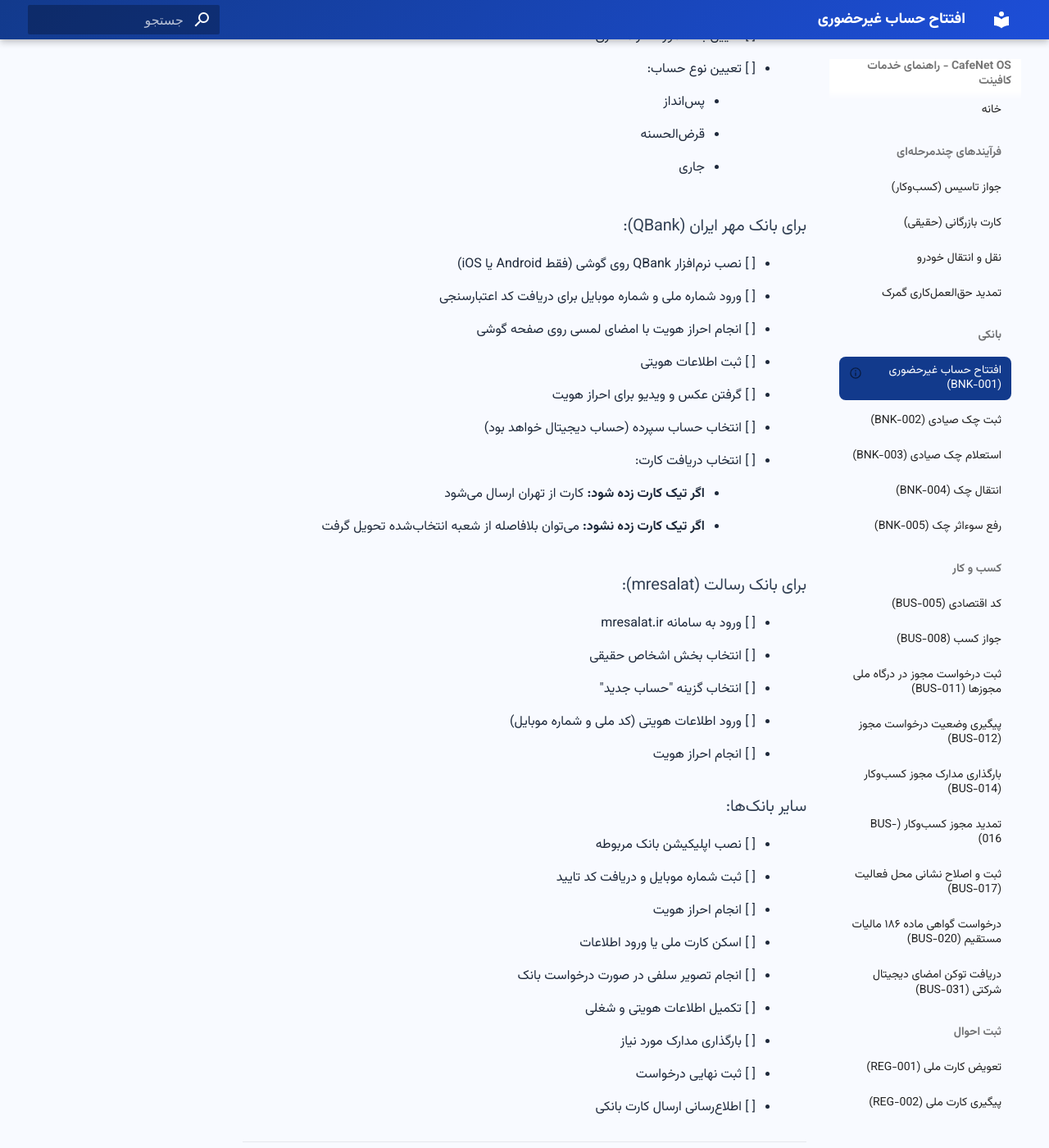
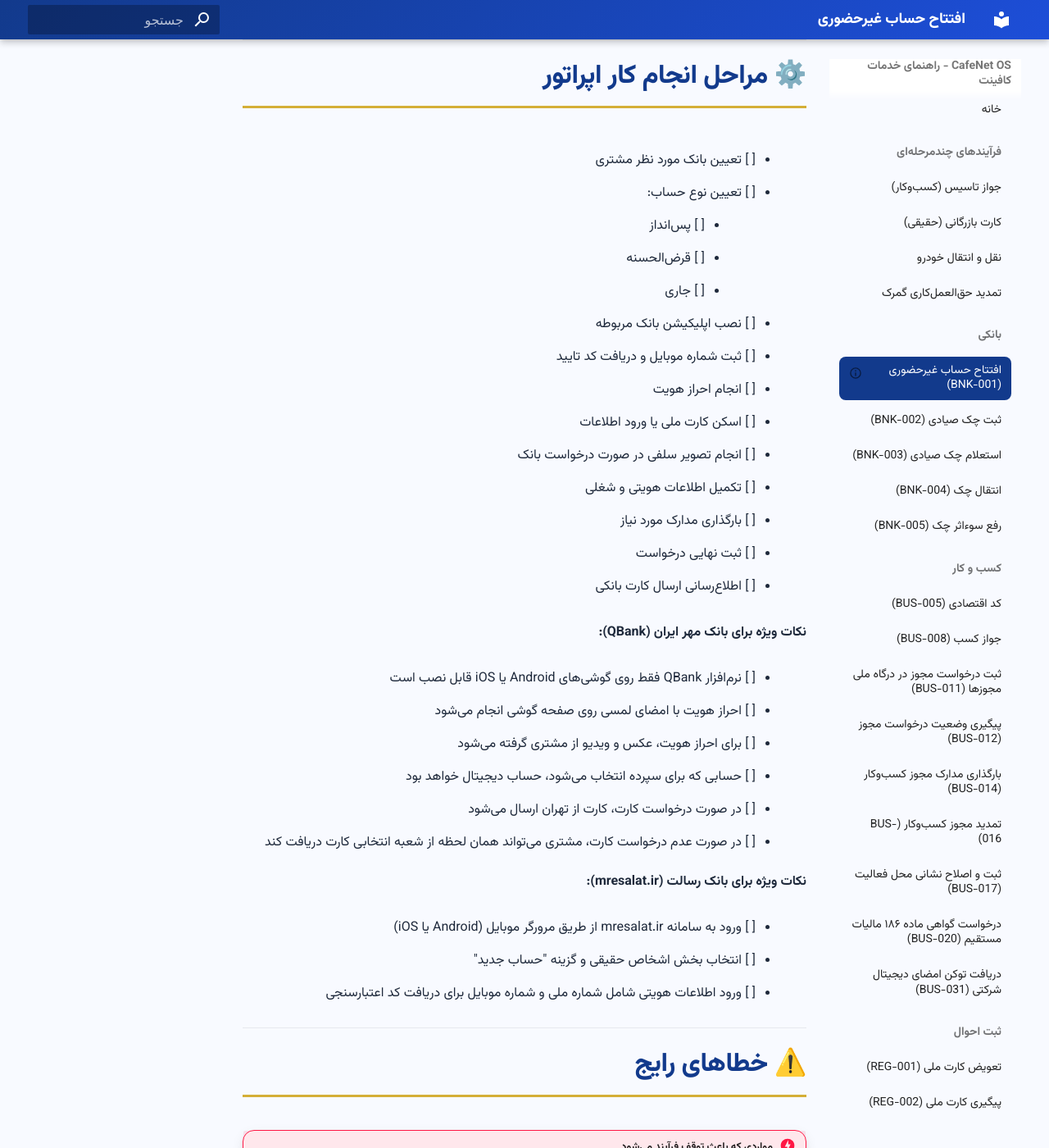
Before and after one commit to PouriMoto/cafinetyar-docs, an MkDocs documentation site: the page built from docs/banking/BNK-001/index.md, in a window 1280 px wide and 1400 px high, scrolled down 1868 px. Shown: the whole window at 82% size. Built offline with MkDocs 1.6.1 and Material for MkDocs 9.7.7, drawn with Linux system fonts in a browser that asks for light colours; some of the changed text lies outside the part shown.

Commit message:
Update index.md

```diff
--- a/docs/banking/BNK-001/index.md
+++ b/docs/banking/BNK-001/index.md
@@ -19,38 +19,50 @@
 
 </div>
 
+
 !!! info "اطلاعات سریع"
+
     **کد خدمت:** BNK-001
+
     **دسته:** خدمات بانکی
+
     **اولویت:** B
+
     **زمان تقریبی:** ۱۵ تا ۳۰ دقیقه
+
     **سطح سختی:** متوسط
+
     **نیاز به حضور مشتری:** بله
+
 
 ---
 
 # 🎯 قبل از شروع کار
 
+
 !!! warning "اولین سوال اپراتور"
+
     ابتدا از مشتری بپرسید:
+
     **کدام بانک و چه نوع حسابی نیاز دارید؟**
 
     هر بانک سامانه اختصاصی خود را دارد و سامانه یکپارچه برای همه بانک‌ها وجود ندارد.
 
-### سامانه‌های بانک‌های مختلف:
 
-| بانک | سامانه/اپلیکیشن | توضیحات |
-|------|----------------|----------|
-| بانک ملی | بام | اپلیکیشن موبایل |
-| بانک ملت | همراه بانک ملت | اپلیکیشن موبایل |
-| بانک سپه | همراه بانک سپه | اپلیکیشن موبایل |
-| بانک مهر ایران | QBank | **نیاز به نصب نرم‌افزار QBank** |
-| بانک رسالت | mresalat.ir | **از طریق سامانه mresalat در بخش اشخاص حقیقی** |
-| سایر بانک‌ها | اپلیکیشن اختصاصی بانک | - |
+نمونه‌ها:
+
+- بانک ملی → بام
+- بانک ملت → همراه بانک ملت
+- بانک سپه → همراه بانک سپه
+- بانک مهر ایران → QBank
+- بانک رسالت → mresalat.ir
+- سایر بانک‌ها → اپلیکیشن اختصاصی بانک
+
 
 ---
 
 # 📋 مدارک مورد نیاز
+
 
 |مدرک|وضعیت|
 |-|-|
@@ -62,6 +74,7 @@
 |احراز آدرس برای حساب جاری|در صورت نیاز|
 |عدم چک برگشتی رفع سوءاثر نشده|برای حساب جاری|
 
+
 ---
 
 # ⚙️ مراحل انجام کار اپراتور
@@ -69,99 +82,127 @@
 - [ ] تعیین بانک مورد نظر مشتری
 
 - [ ] تعیین نوع حساب:
-    - پس‌انداز
-    - قرض‌الحسنه
-    - جاری
+    - [ ] پس‌انداز
+    - [ ] قرض‌الحسنه
+    - [ ] جاری
 
-### برای بانک مهر ایران (QBank):
-- [ ] نصب نرم‌افزار QBank روی گوشی (فقط Android یا iOS)
-- [ ] ورود شماره ملی و شماره موبایل برای دریافت کد اعتبارسنجی
-- [ ] انجام احراز هویت با امضای لمسی روی صفحه گوشی
-- [ ] ثبت اطلاعات هویتی
-- [ ] گرفتن عکس و ویدیو برای احراز هویت
-- [ ] انتخاب حساب سپرده (حساب دیجیتال خواهد بود)
-- [ ] انتخاب دریافت کارت:
-    - **اگر تیک کارت زده شود:** کارت از تهران ارسال می‌شود
-    - **اگر تیک کارت زده نشود:** می‌توان بلافاصله از شعبه انتخاب‌شده تحویل گرفت
+- [ ] نصب اپلیکیشن بانک مربوطه
 
-### برای بانک رسالت (mresalat):
-- [ ] ورود به سامانه mresalat.ir
-- [ ] انتخاب بخش اشخاص حقیقی
-- [ ] انتخاب گزینه "حساب جدید"
-- [ ] ورود اطلاعات هویتی (کد ملی و شماره موبایل)
+- [ ] ثبت شماره موبایل و دریافت کد تایید
+
 - [ ] انجام احراز هویت
 
-### سایر بانک‌ها:
-- [ ] نصب اپلیکیشن بانک مربوطه
-- [ ] ثبت شماره موبایل و دریافت کد تایید
-- [ ] انجام احراز هویت
 - [ ] اسکن کارت ملی یا ورود اطلاعات
+
 - [ ] انجام تصویر سلفی در صورت درخواست بانک
+
 - [ ] تکمیل اطلاعات هویتی و شغلی
+
 - [ ] بارگذاری مدارک مورد نیاز
+
 - [ ] ثبت نهایی درخواست
+
 - [ ] اطلاع‌رسانی ارسال کارت بانکی
+
+
+**نکات ویژه برای بانک مهر ایران (QBank):**
+
+- [ ] نرم‌افزار QBank فقط روی گوشی‌های Android یا iOS قابل نصب است
+- [ ] احراز هویت با امضای لمسی روی صفحه گوشی انجام می‌شود
+- [ ] برای احراز هویت، عکس و ویدیو از مشتری گرفته می‌شود
+- [ ] حسابی که برای سپرده انتخاب می‌شود، حساب دیجیتال خواهد بود
+- [ ] در صورت درخواست کارت، کارت از تهران ارسال می‌شود
+- [ ] در صورت عدم درخواست کارت، مشتری می‌تواند همان لحظه از شعبه انتخابی کارت دریافت کند
+
+
+**نکات ویژه برای بانک رسالت (mresalat.ir):**
+
+- [ ] ورود به سامانه mresalat.ir از طریق مرورگر موبایل (Android یا iOS)
+- [ ] انتخاب بخش اشخاص حقیقی و گزینه "حساب جدید"
+- [ ] ورود اطلاعات هویتی شامل شماره ملی و شماره موبایل برای دریافت کد اعتبارسنجی
+
 
 ---
 
 # ⚠️ خطاهای رایج
 
+
 !!! danger "مواردی که باعث توقف فرآیند می‌شود"
+
 
 **۱- سیم کارت به نام مشتری نیست**
 
-راهکار: ابتدا مالکیت سیم کارت بررسی شود.
+راهکار:
+ابتدا مالکیت سیم کارت بررسی شود.
+
 
 **۲- مشکل چک برگشتی**
 
 برای حساب جاری مشتری را به SOP زیر ارجاع دهید:
+
 ➡️ [رفع سوءاثر چک - BNK-005](../BNK-005)
+
 
 **۳- مشتری زیر ۱۸ سال است**
 
- نیاز به حکم رشد دادگاه دارد و گرنه باید به همراه والدین به شعبه مراجعه نمایند تا افتتاح حساب کند و اینترنتی ممکن نیست
+نیاز به حکم رشد دادگاه دارد.
+
 
 **۴- عدم تطابق شماره موبایل با کد ملی**
 
 اطمینان حاصل کنید شماره موبایل به نام خود مشتری ثبت شده باشد.
 
+
 ---
 
 # 💰 هزینه
+
 
 |عنوان|مقدار|
 |-|-|
 |هزینه افتتاح حساب|معمولاً رایگان|
 |هزینه خدمت کافی‌نت|طبق تعرفه داخلی|
 
+
 ---
 
 # 🔗 لینک‌های مرتبط
+
 
 <div class="card">
 
 ## دسترسی سریع
 
+
 🔗 سامانه بانک مورد نظر مشتری
 
 📱 نصب اپلیکیشن بانک
 
-📄 SOP رفع سوءاثر چک: [BNK-005](../BNK-005)
+📄 SOP رفع سوءاثر چک:
+[BNK-005]
+
 
 </div>
+
 
 ---
 
 # 📝 نکته اپراتور
 
+
 !!! tip
-    - قبل از شروع، شماره موبایل، کارت ملی و بانک مورد نظر مشتری را بررسی کنید تا زمان مراجعه کاهش یابد.
-    - برای بانک مهر ایران، حتماً QBank روی گوشی مشتری نصب باشد.
-    - برای بانک رسالت، حتماً از طریق مرورگر موبایل (Android/iOS) به mresalat.ir وارد شوید.
+
+    قبل از شروع، شماره موبایل، کارت ملی و بانک مورد نظر مشتری را بررسی کنید تا زمان مراجعه کاهش یابد.
+
+    برای بانک مهر ایران، حتماً QBank روی گوشی مشتری نصب باشد.
+
+    برای بانک رسالت، حتماً از طریق مرورگر موبایل (Android/iOS) به mresalat.ir وارد شوید.
+
 
 ---
 
 # 🔄 خدمات مرتبط
+
 
 |کد|عنوان|
 |-|-|
```
